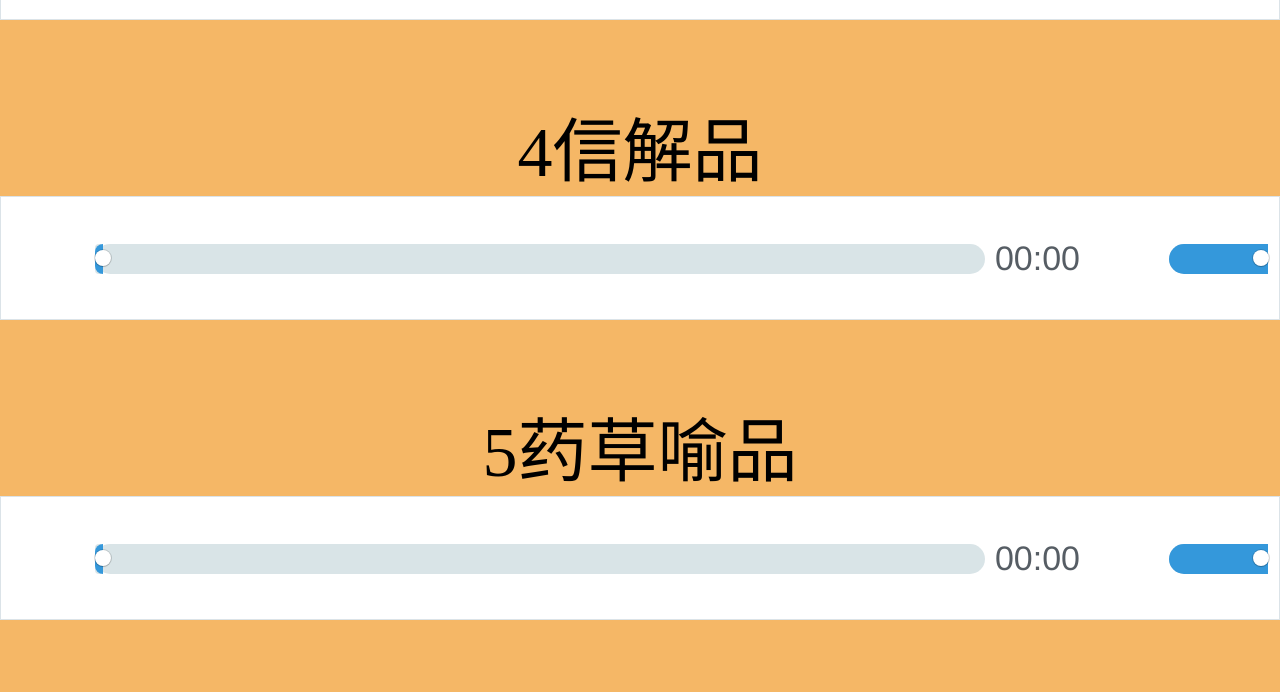
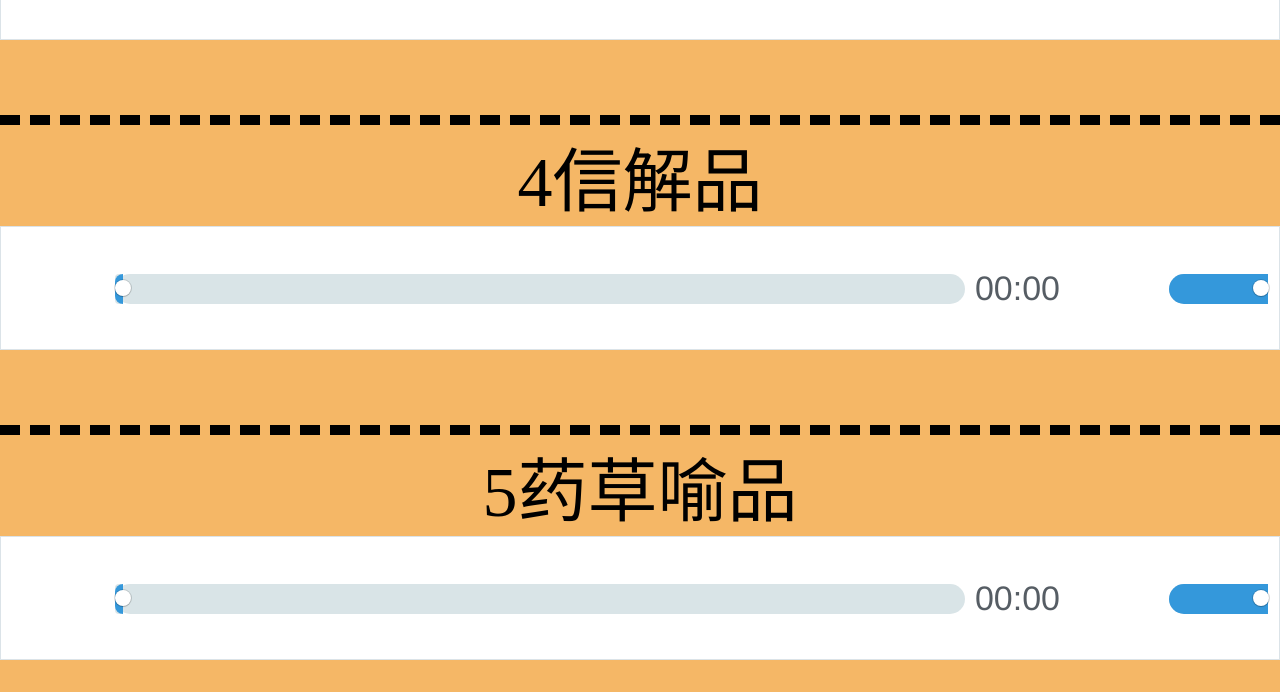
Before and after one commit to 1248128477/xupin, a plain HTML site: page index.html in a window 1280 px wide. Shown: the part 805-1497 px from the top of the page. Drawn offline with Linux system fonts and the light colour scheme; no server answers.

Commit message:
Update index.html

```diff
--- a/index.html
+++ b/index.html
@@ -19,6 +19,7 @@ body{
 	margin:0 auto;
 	width:100%;
 	height:300px;
+	border-bottom:10px dashed black;
 }
 .a1{
 	margin:40px;
@@ -34,8 +35,8 @@ p{
 	font-size:34px;
 }
 .plyr__controls button svg{
-	width:60px;
-	height:60px;
+	width:80px;
+	height:80px;
 }
 .plyr__progress--buffer, .plyr__progress--played, .plyr__volume--display{
 	height:30px;
```
